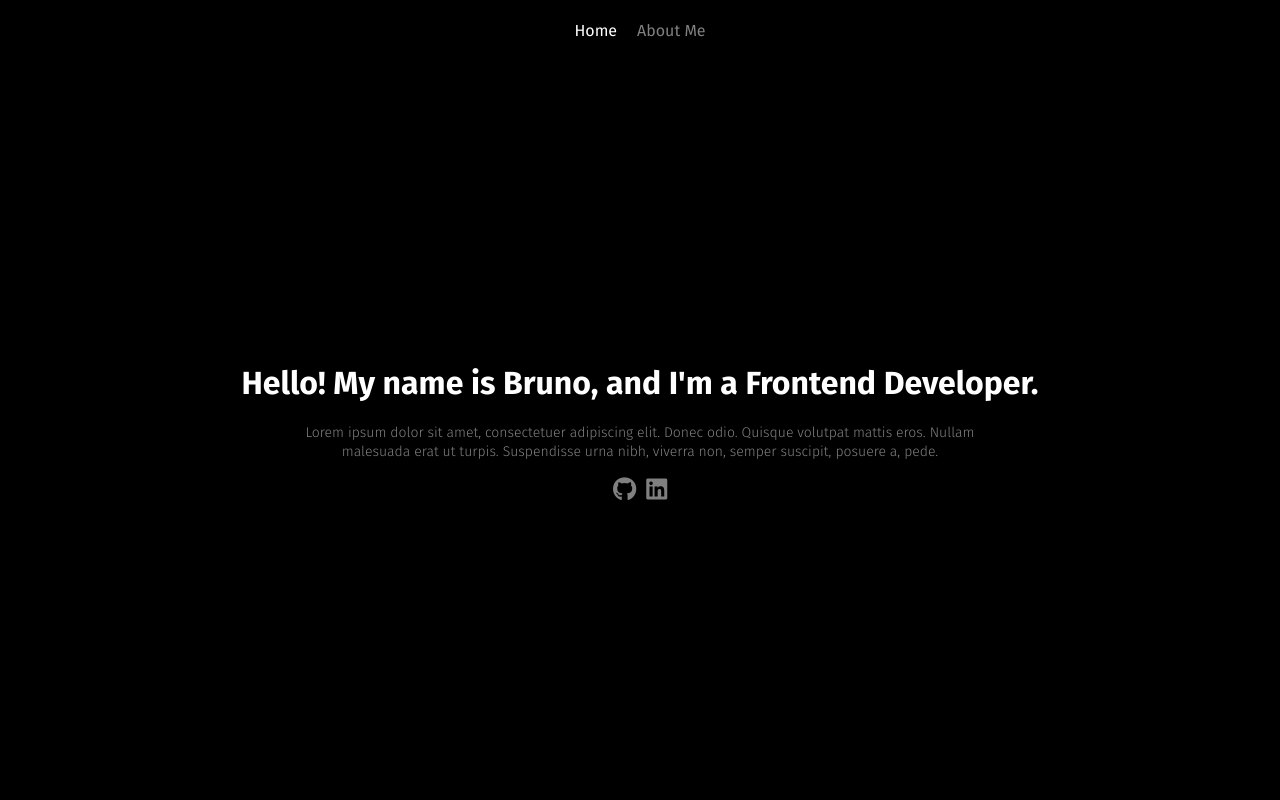
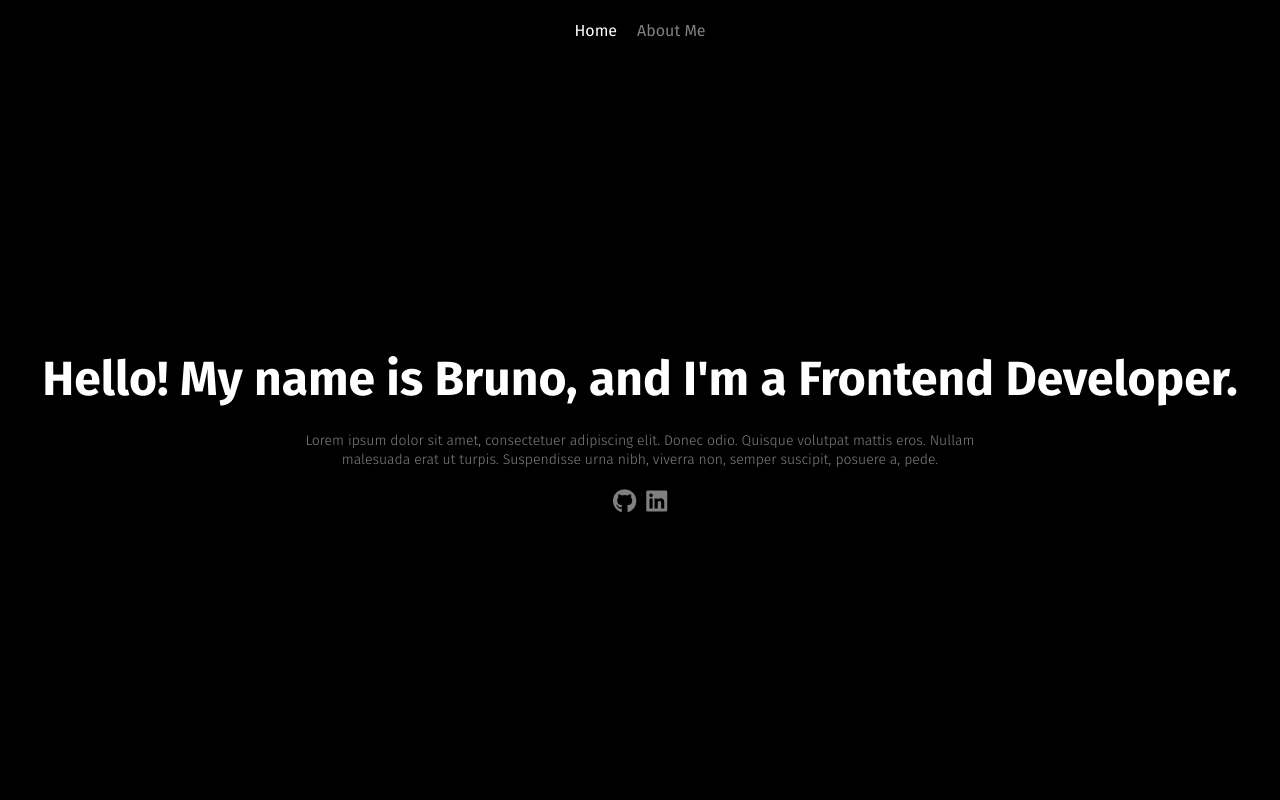
Before and after one commit to SirBruno/portfolio, a React (Create React App) app: page / in a window 1280 px wide. Shown: the top 800 px of the page. Built offline with nearby package versions, Linux system fonts and the light colour scheme.

Commit message:
improving the design

```diff
--- a/src/pages/homepage/App.js
+++ b/src/pages/homepage/App.js
@@ -17,9 +17,9 @@ function App() {
         </nav>
         <header className={styles.AppHeader}>
           <div>
-            <h1>Hello! My name is Bruno, and I'm a Frontend Developer.</h1>
+            <h1 className={styles.title}>Hello! My name is Bruno, and I'm a Frontend Developer.</h1>
             <p className={styles.subTitle}>Lorem ipsum dolor sit amet, consectetuer adipiscing elit. Donec odio. Quisque volutpat mattis eros. Nullam malesuada erat ut turpis. Suspendisse urna nibh, viverra non, semper suscipit, posuere a, pede.</p>
-            <p>
+            <p className={styles.socialMediaIcons}>
               <a className={styles.socialIcon} href="https://github.com/sirbruno" target="_blank" rel="noreferrer"><i className="fab fa-github"></i></a>
               <a className={styles.socialIcon} href="https://www.linkedin.com/in/sirbruno" target="_blank" rel="noreferrer"><i className="fab fa-linkedin"></i></a>
             </p>
--- a/src/pages/homepage/App.module.css
+++ b/src/pages/homepage/App.module.css
@@ -54,13 +54,24 @@ html {
   scroll-behavior: smooth;
 }
 
+
+.title {
+  font-size: 48px;
+  line-height: 64px;
+  margin: 0;
+}
+
 .subTitle {
   max-width: 700px;
-  margin: 0 auto;
+  margin: 20px auto 0;
   opacity: .5;
   font-size: 14px;
   font-weight: 300;
   line-height: 19px;
+}
+
+.socialMediaIcons {
+  margin: 20px auto 0;
 }
 
 @media screen and (max-width: 480px) {
```
